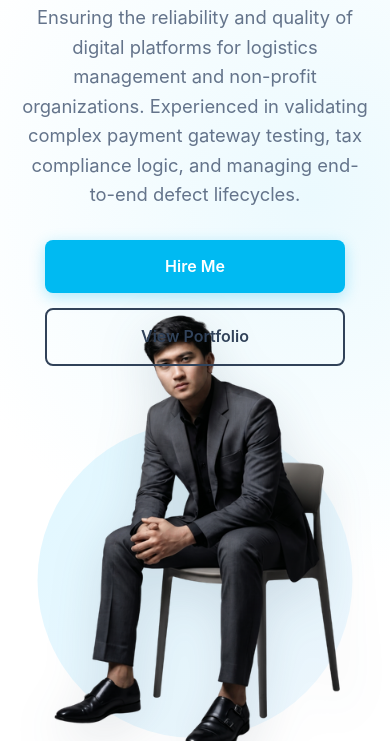
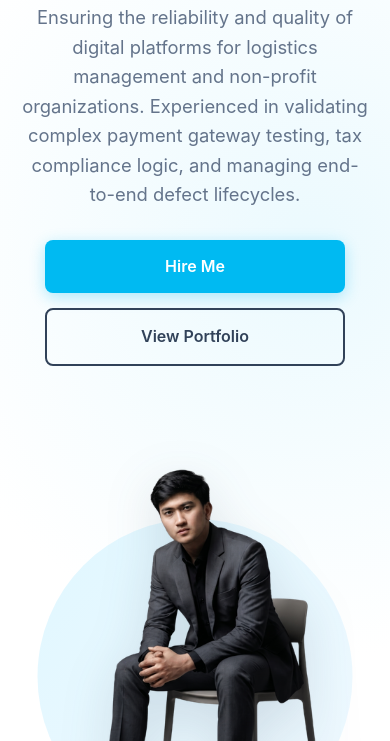
Before and after one commit to Open83/sayedasif.com, a plain HTML site: page index.html in a window 390 px wide. Shown: the part 359-1100 px from the top of the page. Drawn offline with Linux system fonts and the light colour scheme.

Commit message:
Update index.html

```diff
--- a/index.html
+++ b/index.html
@@ -290,11 +290,14 @@
             .btn-group { justify-content: center; }
 
             .hero-image-box {
-                height: 350px; /* Constrains height to prevent huge scrolling */
+                height: auto; /* Allows the container to wrap the image properly */
+                margin-top: 30px; /* Adds breathing room below the buttons */
                 padding-top: 0;
             }
             .hero-img {
-                max-width: 320px; /* Optimal for smaller mobile screens */
+                max-width: 320px;
+                max-height: 420px; /* Prevents the image from becoming too tall on small screens */
+                width: auto;
             }
         }
 
@@ -508,22 +511,6 @@
                     </div>
                 </div>
 
-                <!-- <div class="project-card">
-                    <div class="project-img-wrapper">
-                        <img src="/image/4.png" alt="CMS Testing" class="project-img">
-                    </div>
-                    <div class="project-content">
-                        <span class="project-category">Non-Profit organization</span>
-                        <h3 class="project-title">Muslim Rose Welfare</h3>
-                        <p class="project-desc">Tested a custom CMS with "Drag-and-Drop" builders. Verified content rendering, image optimization, and backend admin panel functionality.</p>
-                        <div class="tech-stack">
-                            <span class="tech-pill">CMS Validation</span>
-                            <span class="tech-pill">Usability</span>
-                        </div>
-                        <a href="https://muslimrosewelfare.org.uk/" class="project-link-btn" target="_blank">Visit Live Site <i class="fas fa-external-link-alt"></i></a>
-                    </div>
-                </div> -->
-
                 <div class="project-card">
                     <div class="project-img-wrapper">
                         <img src="/image/1.png" alt="Data Analytics" class="project-img">
```
